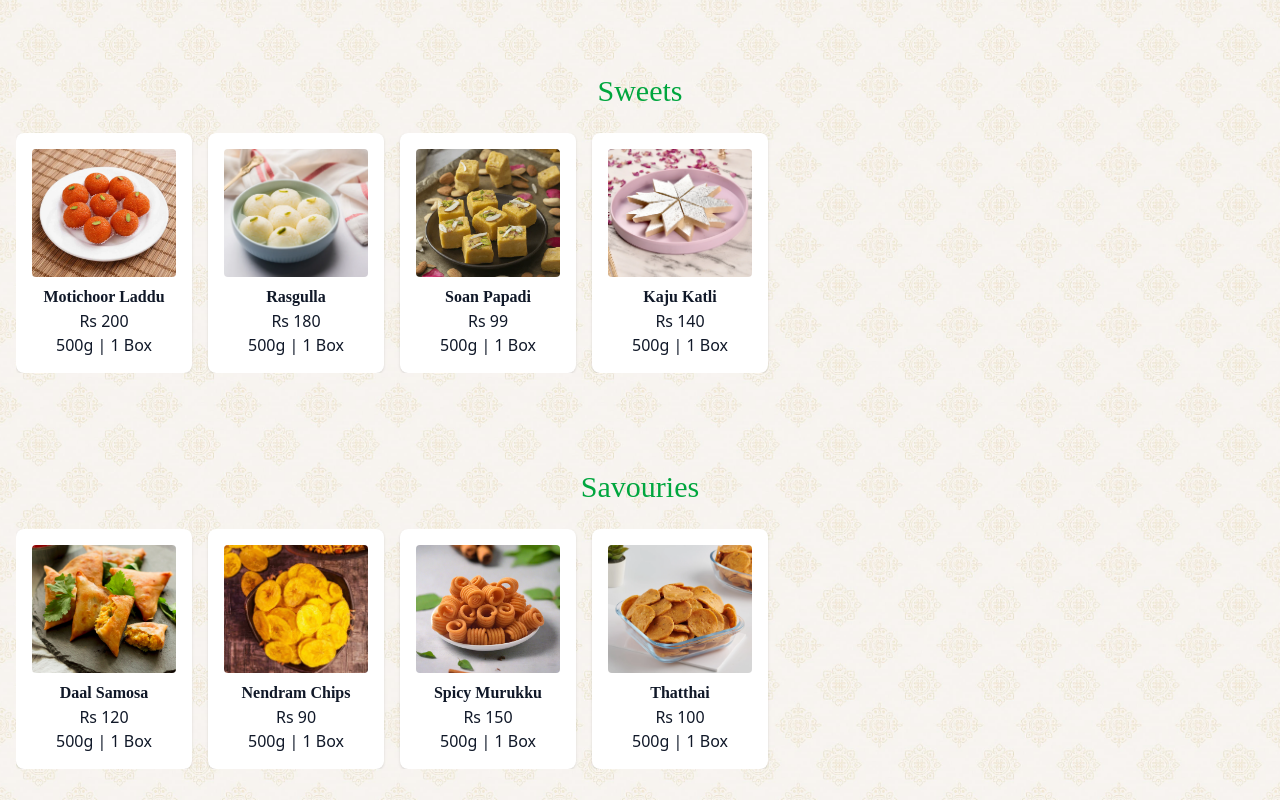
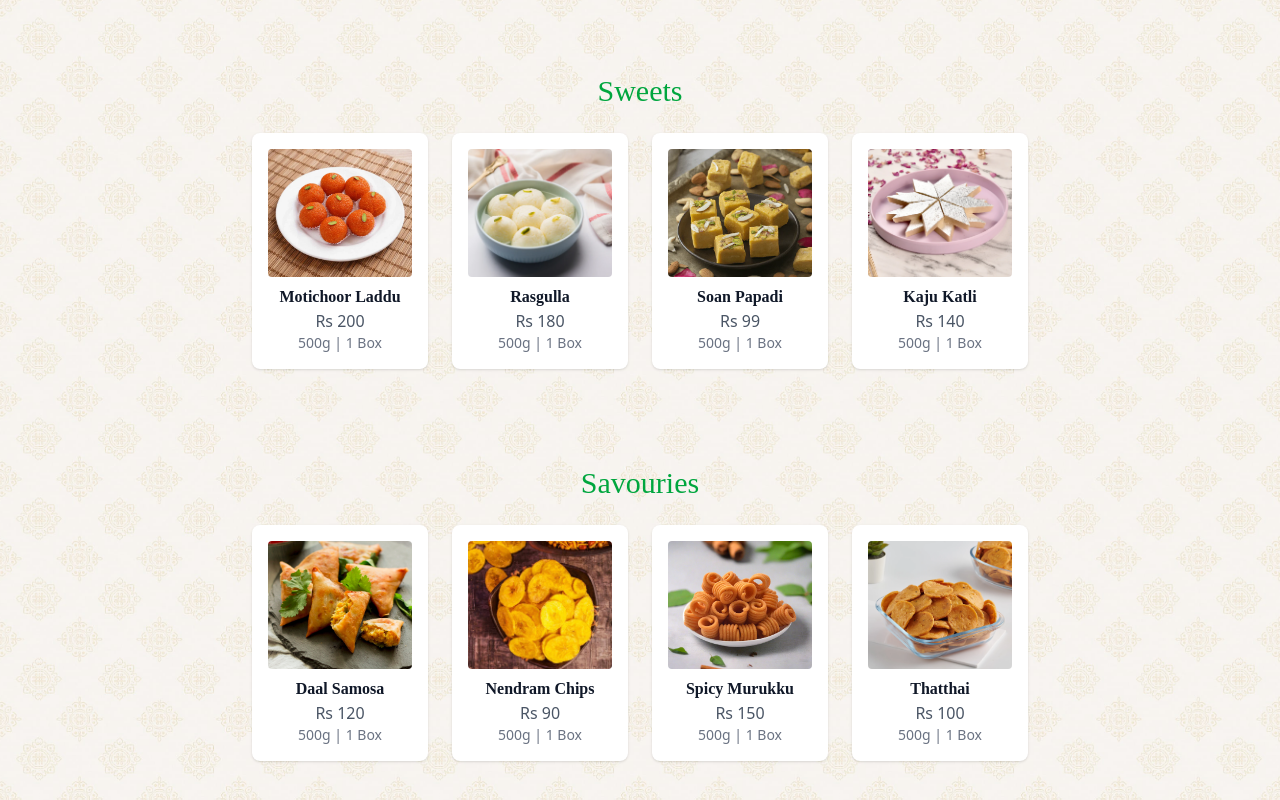
Before and after one commit to NXTGenTechnologies/MithasMahal, a React (Vite) app in the folder mithas-mahal/: page / in a window 1280 px wide. Shown: the part 460-1260 px from the top of the page. Built offline with nearby package versions, Linux system fonts and the light colour scheme.

Commit message:
Update Products.jsx

```diff
--- a/mithas-mahal/src/components/Products.jsx
+++ b/mithas-mahal/src/components/Products.jsx
@@ -1,4 +1,4 @@
-import React from 'react';
+/*import React from 'react';
 
 const products = [
   { id: 1, name: 'Motichoor Laddu', price: 'Rs 200', img: '/images/sweets/laddu.webp', category: 'Sweets' },
@@ -37,4 +37,54 @@ const Products = ({ title, id }) => {
   );
 };
 
+export default Products;*/
+import React from 'react';
+
+const products = [
+  { id: 1, name: 'Motichoor Laddu', price: 'Rs 200', img: '/images/sweets/laddu.webp', category: 'Sweets' },
+  { id: 2, name: 'Rasgulla', price: 'Rs 180', img: '/images/sweets/rasgulla.webp', category: 'Sweets' },
+  { id: 3, name: 'Soan Papadi', price: 'Rs 99', img: '/images/sweets/soan-papdi.webp', category: 'Sweets' },
+  { id: 4, name: 'Kaju Katli', price: 'Rs 140', img: '/images/sweets/kajukatli.webp', category: 'Sweets' },
+
+  { id: 5, name: 'Daal Samosa', price: 'Rs 120', img: '/images/savouries/DaalSamosa.jpg', category: 'Savouries' },
+  { id: 6, name: 'Nendram Chips', price: 'Rs 90', img: '/images/savouries/NendramChips.jpg', category: 'Savouries' },
+  { id: 7, name: 'Spicy Murukku', price: 'Rs 150', img: '/images/savouries/SpicyMurkku.webp', category: 'Savouries' },
+  { id: 8, name: 'Thatthai', price: 'Rs 100', img: '/images/savouries/Thattai.webp', category: 'Savouries' },
+
+  { id: 9, name: 'Cream Roll', price: 'Rs 130', img: '/images/bakes/CreamRoll.jpg', category: 'Bakes' },
+  { id: 10, name: 'Ghee Cake', price: 'Rs 160', img: '/images/bakes/Ghee-Cake.jpg', category: 'Bakes' },
+  { id: 11, name: 'Banana Cake', price: 'Rs 170', img: '/images/bakes/BANANACAKE.webp', category: 'Bakes' },
+  { id: 12, name: 'Jam Roll', price: 'Rs 140', img: '/images/bakes/jam-roll.jpeg', category: 'Bakes' },
+];
+
+const Products = ({ title, id }) => {
+  const filteredProducts = products.filter(p => p.category === title);
+
+  return (
+    <section className="py-12 px-4">
+      <h2 id={id} className="text-3xl text-green-600 mb-6 text-center">{title}</h2>
+
+      {/* Make products center aligned */}
+      <div className="flex justify-center flex-wrap gap-6">
+        {filteredProducts.map(p => (
+          <div
+            key={p.id}
+            className="w-44 bg-white rounded-lg shadow p-4 text-center transform transition duration-300 hover:scale-105 hover:shadow-lg"
+          >
+            {/* Image zoom + smooth hover animation */}
+            <img
+              src={p.img}
+              alt={p.name}
+              className="w-full h-32 object-cover rounded mb-2 transition-transform duration-300 hover:scale-110"
+            />
+            <h4 className="font-semibold">{p.name}</h4>
+            <p className="text-gray-600">{p.price}</p>
+            <p className="text-sm text-gray-500">500g | 1 Box</p>
+          </div>
+        ))}
+      </div>
+    </section>
+  );
+};
+
 export default Products;
```
